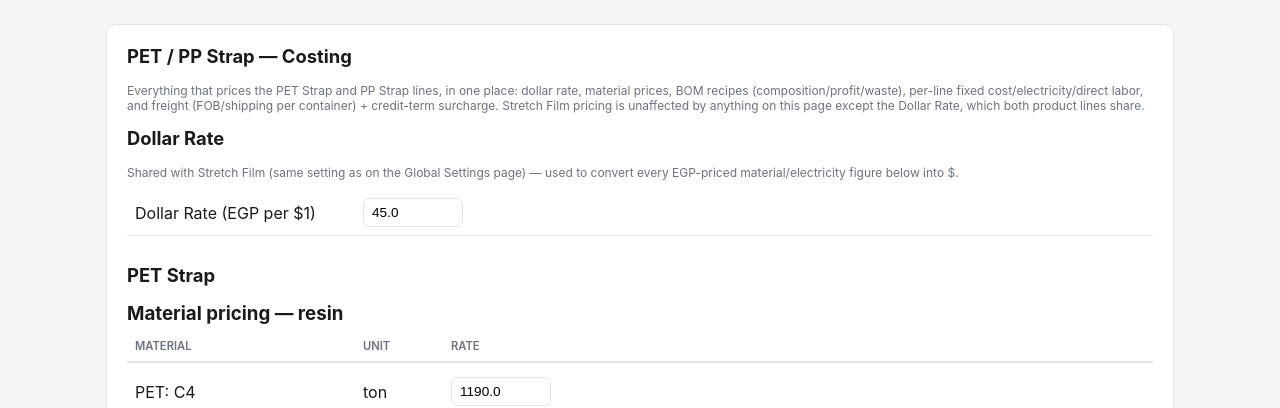
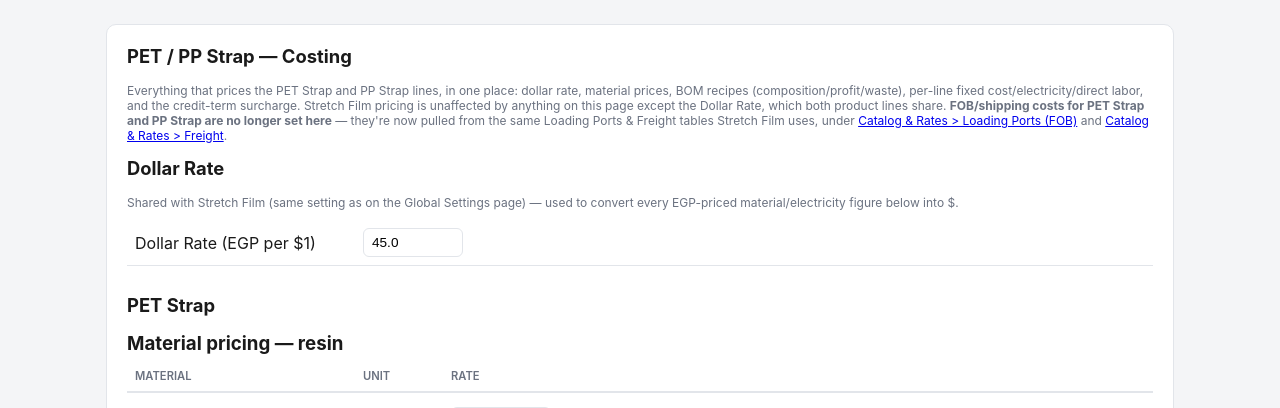
Before and after one commit to erpclipsico-oss/stretch-pricing-app, a Flask app: page /admin/strap-costing in a window 1280 px wide. Shown: the part 59-467 px from the top of the page. Run offline with Flask 3, Linux system fonts and the light colour scheme; the visitor is signed in with stand-in values (Sample User, id 1); data comes from the database, SQL or seed files in the repository.

Commit message:
Add files via upload

```diff
--- a/stretch-pricing-app/app/app.py
+++ b/stretch-pricing-app/app/app.py
@@ -1231,8 +1231,10 @@ def create_app():
         """v34 -- single consolidated page for everything that prices the
         PET Strap / PP Strap lines: dollar rate (shared with Stretch Film),
         their own material prices, BOM recipes (composition/profit/waste),
-        per-line fixed cost/electricity/direct labor, and the freight (FOB/
-        shipping per container) + credit-term surcharge settings."""
+        per-line fixed cost/electricity/direct labor, and the credit-term
+        surcharge setting. v61 -- FOB/shipping-per-container settings moved
+        out of here: Strap now uses the shared Loading Ports / Freight
+        tables (Admin > Catalog & Rates > Rates) that Stretch Film uses."""
         db = g.db
         if request.method == "POST":
             # Dollar rate (shared global_setting -- also editable from
@@ -1338,8 +1340,17 @@ def create_app():
             r["line_key"]: r
             for r in db.execute("SELECT * FROM strap_line_config").fetchall()
         }
+        # v61 -- strap_fob_cost_per_container_usd / strap_shipping_rate_per_
+        # container_usd are retired from this page: Strap now looks up its
+        # FOB/shipping numbers from the shared Loading Ports / Freight
+        # tables (Admin > Catalog & Rates > Rates), same as Stretch Film --
+        # see _fob_addon_for_port()/_freight_for_destination() and every
+        # strap_pricing.compute_strap_line() call site. Only the
+        # credit-term surcharge (unrelated to freight) still lives here.
         freight = db.execute(
-            "SELECT * FROM global_setting WHERE key LIKE 'strap_%' ORDER BY label"
+            "SELECT * FROM global_setting WHERE key LIKE 'strap_%' "
+            "AND key NOT IN ('strap_fob_cost_per_container_usd', 'strap_shipping_rate_per_container_usd') "
+            "ORDER BY label"
         ).fetchall()
         return render_template(
             "admin_strap_costing.html",
--- a/stretch-pricing-app/app/templates/admin_strap_costing.html
+++ b/stretch-pricing-app/app/templates/admin_strap_costing.html
@@ -6,8 +6,12 @@
   <p class="hint" style="margin-bottom:14px;">
     Everything that prices the PET Strap and PP Strap lines, in one place: dollar rate, material
     prices, BOM recipes (composition/profit/waste), per-line fixed cost/electricity/direct labor,
-    and freight (FOB/shipping per container) + credit-term surcharge. Stretch Film pricing is
-    unaffected by anything on this page except the Dollar Rate, which both product lines share.
+    and the credit-term surcharge. Stretch Film pricing is unaffected by anything on this page
+    except the Dollar Rate, which both product lines share.
+    <strong>FOB/shipping costs for PET Strap and PP Strap are no longer set here</strong> — they're
+    now pulled from the same Loading Ports &amp; Freight tables Stretch Film uses, under
+    <a href="{{ url_for('admin_loading_ports') }}">Catalog &amp; Rates &gt; Loading Ports (FOB)</a>
+    and <a href="{{ url_for('admin_freight') }}">Catalog &amp; Rates &gt; Freight</a>.
   </p>
   <form method="post">
 
@@ -95,10 +99,10 @@
     </div>
     {% endfor %}
 
-    <div class="panel-header" style="margin-top:28px;"><h2>Freight &amp; credit terms</h2></div>
+    <div class="panel-header" style="margin-top:28px;"><h2>Credit terms</h2></div>
     <p class="hint" style="margin-bottom:10px;">
-      Shared by PET Strap and PP Strap (per-container cost, split across whatever fits in the
-      container). Independent of Stretch Film's own Freight/Loading-Port settings.
+      Shared by PET Strap and PP Strap. (FOB/shipping-per-container settings moved to the shared
+      Loading Ports &amp; Freight tables -- see the note above.)
     </p>
     <div class="edit-grid">
       <div class="edit-row header-row"><span style="width:340px;">Setting</span><span style="width:100px;">Value</span></div>
```
